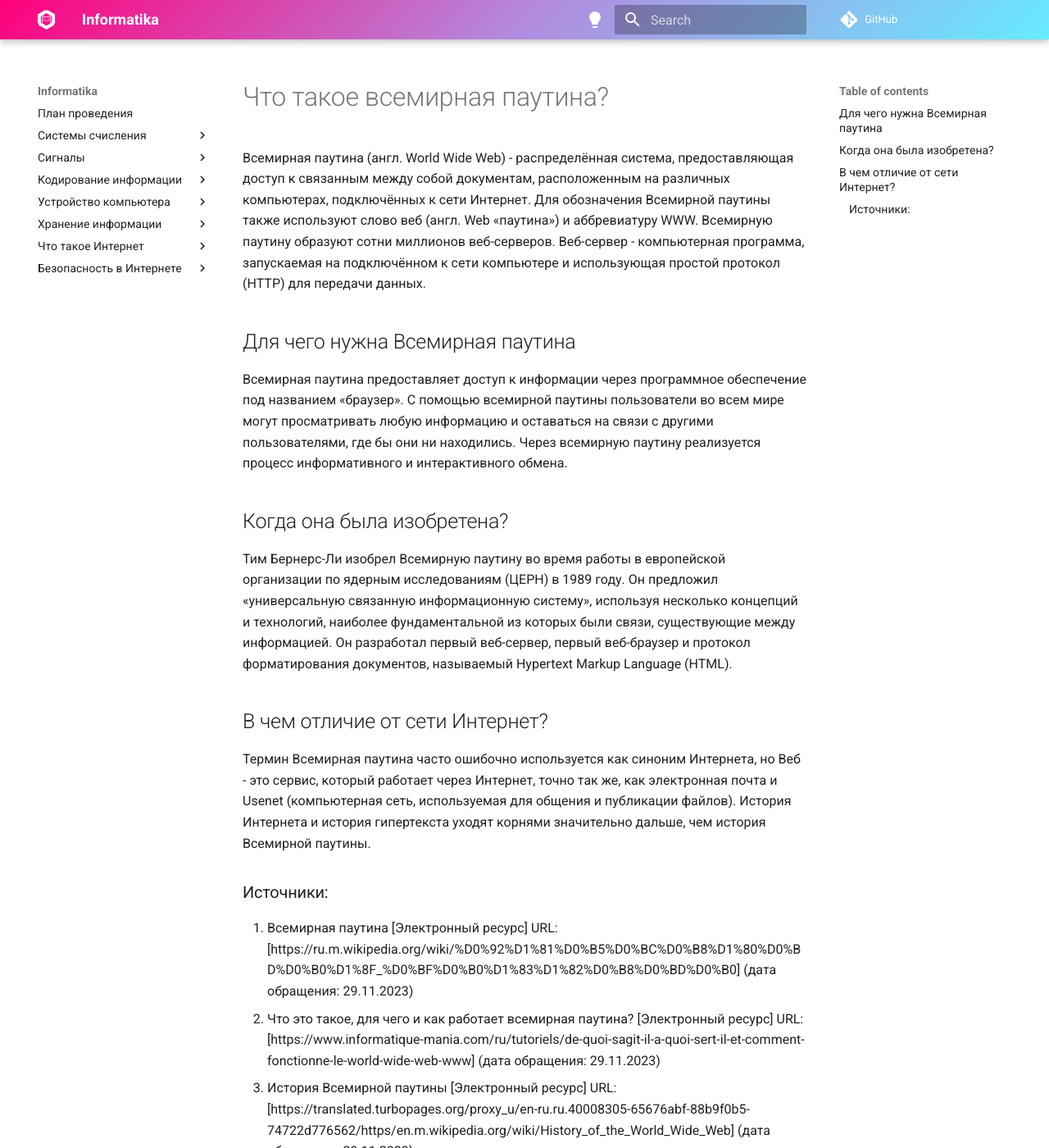
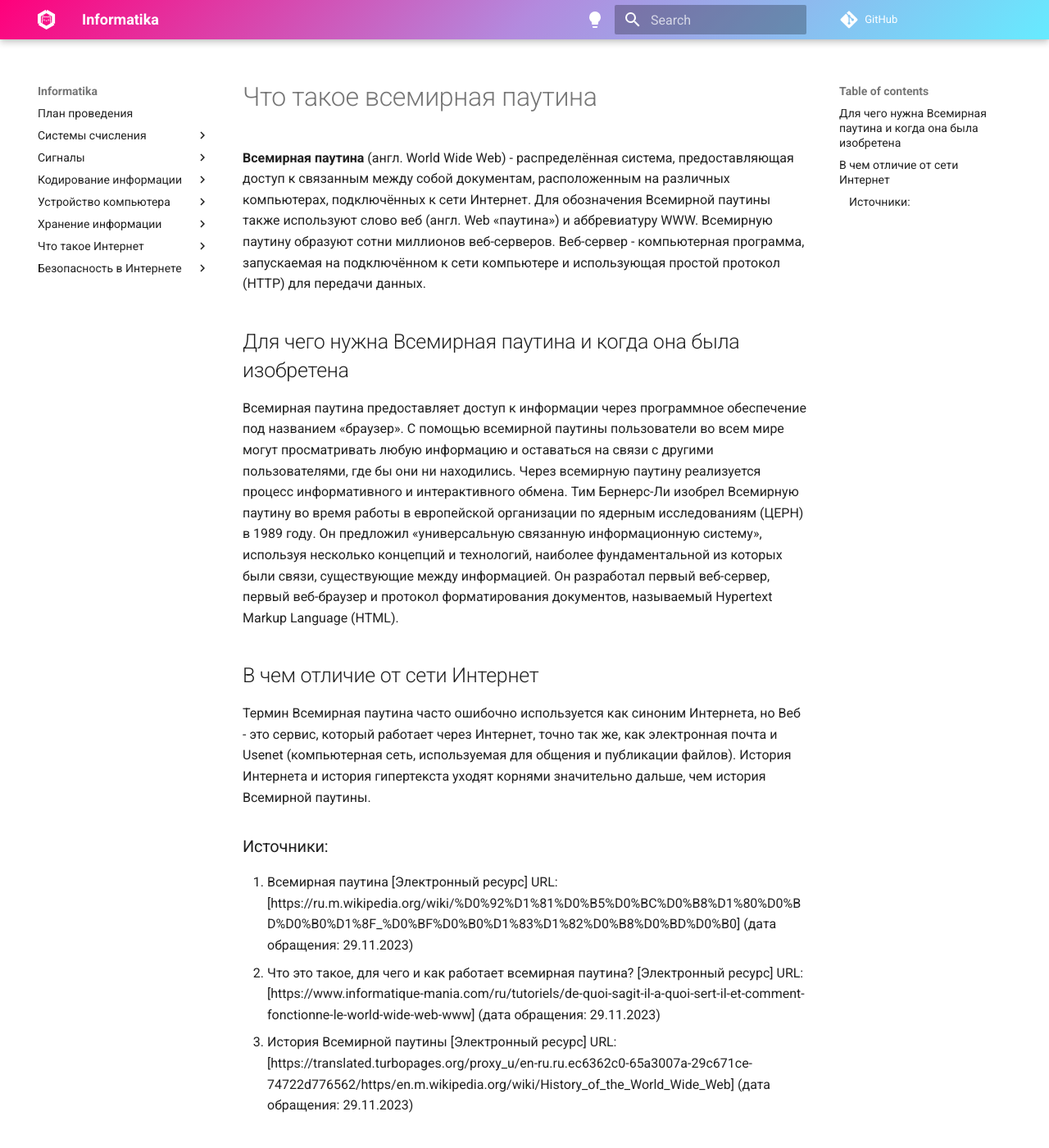
Before and after one commit to chabErch/Informatika, an MkDocs documentation site: the page built from docs/Сети связи/Web/Всемирная паутина.md, in a window 1280 px wide and 1400 px high. Shown: the whole window at 82% size. Built offline with MkDocs 1.6.1 and Material for MkDocs 9.7.7, drawn with Linux system fonts in a browser that asks for light colours; comment, search, counter and statistics services are not loaded; some of the changed lines change nothing that is shown; some of the changed text lies outside the part shown.

Commit message:
Update Всемирная паутина.md

```diff
--- a/docs/Сети связи/Web/Всемирная паутина.md
+++ b/docs/Сети связи/Web/Всемирная паутина.md
@@ -1,20 +1,34 @@
-# Что такое всемирная паутина?
+# Что такое всемирная паутина
 
-Всемирная паутина (англ. World Wide Web) - распределённая система, предоставляющая доступ к связанным между собой документам, расположенным на различных компьютерах, подключённых к сети Интернет. Для обозначения Всемирной паутины также используют слово веб (англ. Web «паутина») и аббревиатуру WWW.
-Всемирную паутину образуют сотни миллионов веб-серверов. Веб-сервер - компьютерная программа, запускаемая на подключённом к сети компьютере и использующая простой протокол (HTTP) для передачи данных.
-## Для чего нужна Всемирная паутина
+**Всемирная паутина** (англ. World Wide Web) - распределённая система,
+предоставляющая доступ к связанным между собой документам,
+расположенным на различных компьютерах, подключённых к сети Интернет.
+Для обозначения Всемирной паутины также используют слово веб (англ. Web «паутина»)
+и аббревиатуру WWW.
+Всемирную паутину образуют сотни миллионов веб-серверов.
+Веб-сервер - компьютерная программа, запускаемая на подключённом к сети компьютере
+и использующая простой протокол (HTTP) для передачи данных.
+## Для чего нужна Всемирная паутина и когда она была изобретена
 
-Всемирная паутина  предоставляет доступ к информации через программное обеспечение под названием «браузер». С помощью всемирной паутины пользователи во всем мире могут просматривать любую информацию и оставаться на связи с другими пользователями, где бы они ни находились. Через всемирную паутину реализуется процесс информативного и интерактивного обмена.
-## Когда она была изобретена?
+Всемирная паутина  предоставляет доступ к информации через программное обеспечение
+под названием «браузер».
+С помощью всемирной паутины пользователи во всем мире могут просматривать
+любую информацию и оставаться на связи с другими пользователями, где бы они ни находились.
+Через всемирную паутину реализуется процесс информативного и интерактивного обмена.
+Тим Бернерс-Ли изобрел Всемирную паутину во время работы в европейской организации
+по ядерным исследованиям (ЦЕРН) в 1989 году.
+Он предложил «универсальную связанную информационную систему»,
+используя несколько концепций и технологий, наиболее фундаментальной из которых были связи, существующие между информацией.
+Он разработал первый веб-сервер, первый веб-браузер и протокол форматирования документов,
+называемый Hypertext Markup Language (HTML).
+## В чем отличие от сети Интернет
 
-Тим Бернерс-Ли изобрел Всемирную паутину во время работы в европейской организации по ядерным исследованиям (ЦЕРН) в 1989 году. Он предложил «универсальную связанную информационную систему», используя несколько концепций и технологий, наиболее фундаментальной из которых были связи, существующие между информацией. Он разработал первый веб-сервер, первый веб-браузер и протокол форматирования документов, называемый Hypertext Markup Language (HTML).
-## В чем отличие от сети Интернет?
-
-Термин Всемирная паутина часто ошибочно используется как синоним Интернета, но Веб - это сервис, который работает через Интернет, точно так же, как электронная почта и Usenet (компьютерная сеть, используемая для общения и публикации файлов). История Интернета и история гипертекста уходят корнями значительно дальше, чем история Всемирной паутины.
+Термин Всемирная паутина часто ошибочно используется как синоним Интернета,
+но Веб - это сервис, который работает через Интернет, точно так же, как электронная почта и Usenet (компьютерная сеть, используемая для общения и публикации файлов). История Интернета и история гипертекста уходят корнями значительно дальше, чем история Всемирной паутины.
 ### Источники:
 
  1. Всемирная паутина [Электронный ресурс] URL:
 [https://ru.m.wikipedia.org/wiki/%D0%92%D1%81%D0%B5%D0%BC%D0%B8%D1%80%D0%BD%D0%B0%D1%8F_%D0%BF%D0%B0%D1%83%D1%82%D0%B8%D0%BD%D0%B0] (дата обращения: 29.11.2023)
  2. Что это такое, для чего и как работает всемирная паутина? [Электронный ресурс] URL:
 [https://www.informatique-mania.com/ru/tutoriels/de-quoi-sagit-il-a-quoi-sert-il-et-comment-fonctionne-le-world-wide-web-www] (дата обращения: 29.11.2023)
-3. История Всемирной паутины [Электронный ресурс] URL: [https://translated.turbopages.org/proxy_u/en-ru.ru.40008305-65676abf-88b9f0b5-74722d776562/https/en.m.wikipedia.org/wiki/History_of_the_World_Wide_Web] (дата обращения: 29.11.2023)
+3. История Всемирной паутины [Электронный ресурс] URL: [https://translated.turbopages.org/proxy_u/en-ru.ru.ec6362c0-65a3007a-29c671ce-74722d776562/https/en.m.wikipedia.org/wiki/History_of_the_World_Wide_Web] (дата обращения: 29.11.2023)
```
